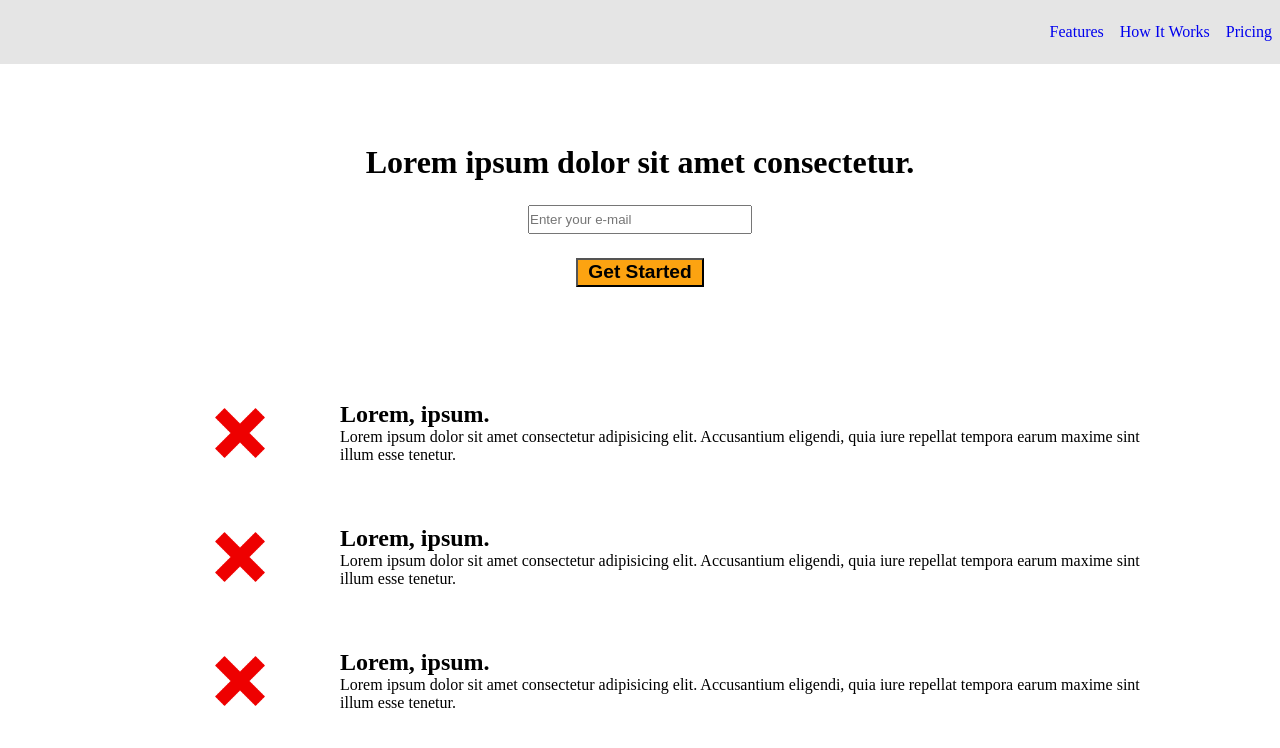
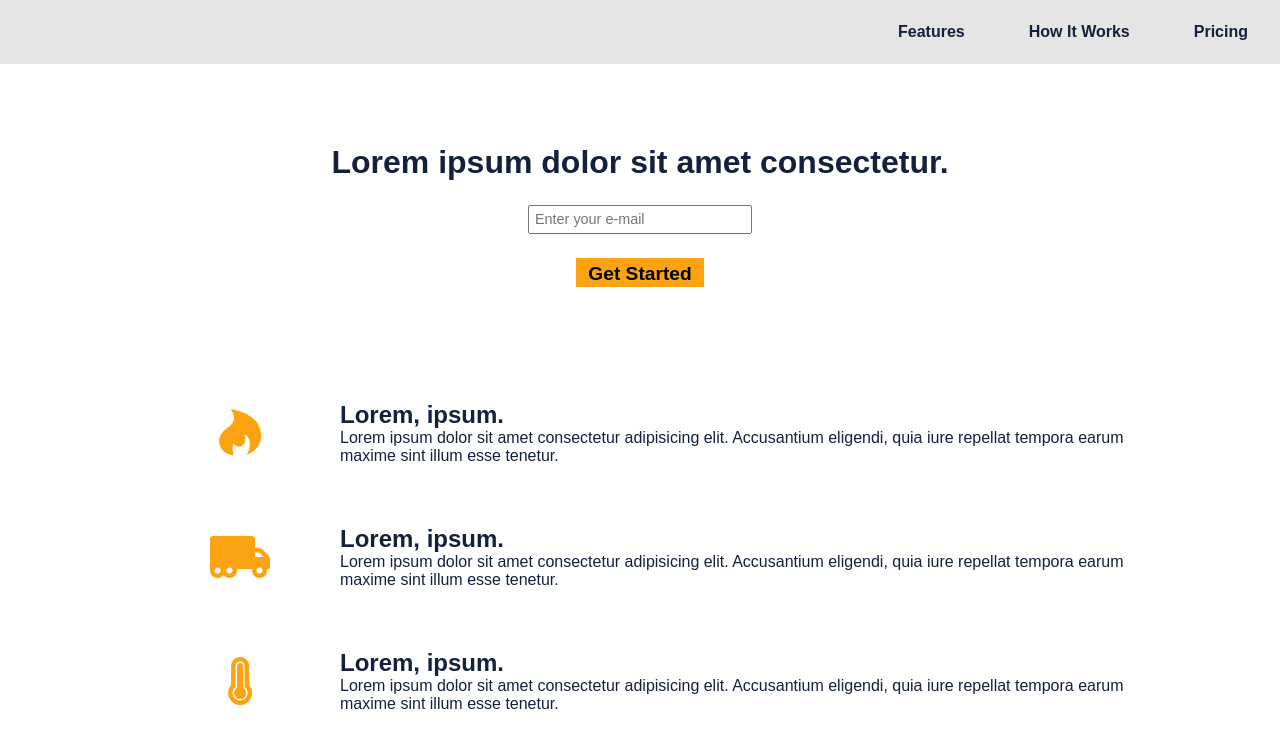
Before and after one commit to tvgc/landing-page, a plain HTML site: page index.html in a window 1280 px wide. Shown: the top 748 px of the page. Drawn offline with Linux system fonts and the light colour scheme.

Commit message:
studding

```diff
--- a/index.html
+++ b/index.html
@@ -6,15 +6,16 @@
     <meta name="viewport" content="width=device-width, initial-scale=1.0">
     <title>Landing Page</title>
     <link rel="stylesheet" href="styles/style.css">
+    <link rel="stylesheet" href="https://cdnjs.cloudflare.com/ajax/libs/font-awesome/5.10.1/css/all.min.css" integrity="sha512-9my9Mb2+0YO+I4PUCSwUYO7sEK21Y0STBAiFEYoWtd2VzLEZZ4QARDrZ30hdM1GlioHJ8o8cWQiy8IAb1hy/Hg==" crossorigin="anonymous" referrerpolicy="no-referrer" />
 </head>
 <body>
     <body>
-        <header class="flex-column-center">
-            <nav> <!-- fazer NAV ser substituído pelos três traços quando houver a redução de width screen -->
+        <header class="flex-column-center" id="header">
+            <nav id="nav-bar">
                 <ul class="flex-row_direction-space_between responsive-flex-column-center">
-                    <li class="li1"><a href="#">Features</a></li>
-                    <li class="li2"><a href="#">How It Works</a></li>
-                    <li class="li3"><a href="#">Pricing</a></li>
+                    <li class="nav-link"><a href="#">Features</a></li>
+                    <li class="nav-link"><a href="#">How It Works</a></li>
+                    <li class="nav-link"><a href="#">Pricing</a></li>
                 </ul>
             </nav>
         </header>
@@ -29,7 +30,7 @@
             <section class="flex-column-center second-section">
                 <div class="grid-template-rows responsive-flex-column-center">
                     <div class="flex-center-center div-img">
-                        <img src="images/x.png" alt="x" width="50px">
+                        <i class="fab fa-hotjar"></i>
                     </div>
                     <div class="flex-column-left">
                         <h2>Lorem, ipsum.</h2>
@@ -38,7 +39,7 @@
                 </div>
                 <div class="grid-template-rows responsive-flex-column-center">
                     <div class="flex-center-center div-img">
-                        <img src="images/x.png" alt="x" width="50px">
+                        <i class="fas fa-truck-moving"></i>
                     </div>
                     <div class="flex-column-left">
                         <h2>Lorem, ipsum.</h2>
@@ -47,7 +48,7 @@
                 </div>
                 <div class="grid-template-rows responsive-flex-column-center">
                     <div class="flex-center-center div-img">
-                        <img src="images/x.png" alt="x" width="50px">
+                        <i class="fas fa-thermometer-full"></i>
                     </div>
                     <div class="flex-column-left">
                         <h2>Lorem, ipsum.</h2>
--- a/styles/style.css
+++ b/styles/style.css
@@ -14,17 +14,15 @@
     margin: 0px;
     padding: 0px;
     box-sizing: border-box;
-    /* border: 1px solid black; */
+   /*  border: 1px solid black; */
     list-style: none;
     text-decoration: none;
+    font-family: Arial, Helvetica, sans-serif;
 }
 
 body {
     position: relative;
-}
-
-img {
-    display: block;
+    color: var(--color-02)
 }
 
 /* ----------------------- GLOBAL CLASSES STYLING ------------------------- */
@@ -82,7 +80,12 @@ header {
 }
 
 header li {
-    padding: .5rem;
+    padding: .5rem 2rem;
+}
+
+header a {
+    color: var(--color-02);
+    font-weight: bolder;
 }
 
 /* ----------------------- MAIN ------------------------- */
@@ -112,14 +115,23 @@ main .h1-title {
     width: 14rem;
     height: 1.8rem;
     margin: 0 auto;
+    padding: 5px;
+    font-size: 0.9rem;
 }
 
 .first-section  form .submit-btn {
     width: 8rem;
+    cursor: pointer;
+    border: transparent;
     background-color: var(--color-03);
     color: var(--color-01);
     font-size: 1.2rem;
     font-weight:bolder
+}
+
+.first-section .submit-btn:hover {
+    background-color: var(--color-02);
+    color: var(--color-05)
 }
 
 /* ----------- SECOND SECTION ------------- */
@@ -131,6 +143,11 @@ main .second-section {
 .second-section  .div-img {
     height: 100px;
  }
+
+.second-section i {
+    font-size: 3rem;
+    color: var(--color-03);
+}
 
 /* ----------- THIRD SECTION ------------- */
 
@@ -153,10 +170,13 @@ main .third-section {
 .fourth-section .div-sell {
     width: 30%;
     text-align: center;
+    border: 1px solid black;
+    border-radius: 3px;
 }
 
 .fourth-section .div-sell h3 {
     padding: 1rem;
+    background-color: var(--color-04);
 }
 
 .fourth-section .div-sell h2 {
@@ -170,6 +190,15 @@ main .third-section {
 .fourth-section button {
     padding: 0.5rem;
     margin: 2rem 0rem 1rem 0rem;
+    font-size: 1rem;
+    background-color: var(--color-03);
+    border: none;
+    cursor: pointer;
+}
+
+.fourth-section button:hover {
+    background-color: var(--color-02);
+    color: var(--color-05)
 }
 
 /* ----------------------- FOOTER ------------------------- */
@@ -180,10 +209,15 @@ footer {
 
 footer li {
     padding: 1rem;
+    font-weight: bolder;
 }
 
 footer span {
     padding: 0rem 0.5rem 1rem 1rem;
+}
+
+footer a {
+    color: var(--color-02);
 }
 
 /* ----------------------- RESPONSIVE ------------------------- */
```
